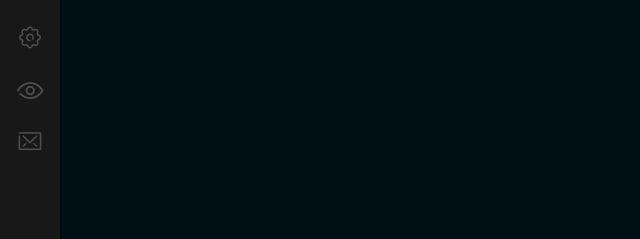
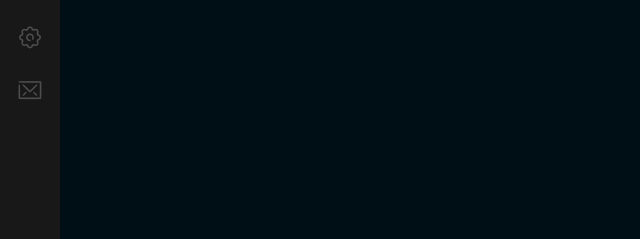
Before and after one commit to Madura-Prasad/Madura.github.io, a plain HTML site: page portfolio.html in a window 1280 px wide. Shown: the part 368-607 px from the top of the page, 0-640 px from the left. Drawn offline with nearby package versions, Linux system fonts and the light colour scheme.

Commit message:
Update portfolio.html

```diff
--- a/portfolio.html
+++ b/portfolio.html
@@ -115,9 +115,6 @@ height="0" width="0" style="display:none;visibility:hidden"></iframe></noscript>
         <a rel="skills" href="/skills.html" class=""
           ><i class="icon-gear"></i
         ></a>
-        <a rel="gallery" href="https://github.com/Madura-Prasad?tab=repositories" class="portfolio"
-          ><i class="icon-eye"></i
-        ></a>
         <a rel="contact" href="/contact.html" class=""
           ><i class="icon-mail"></i
         ></a>
```
